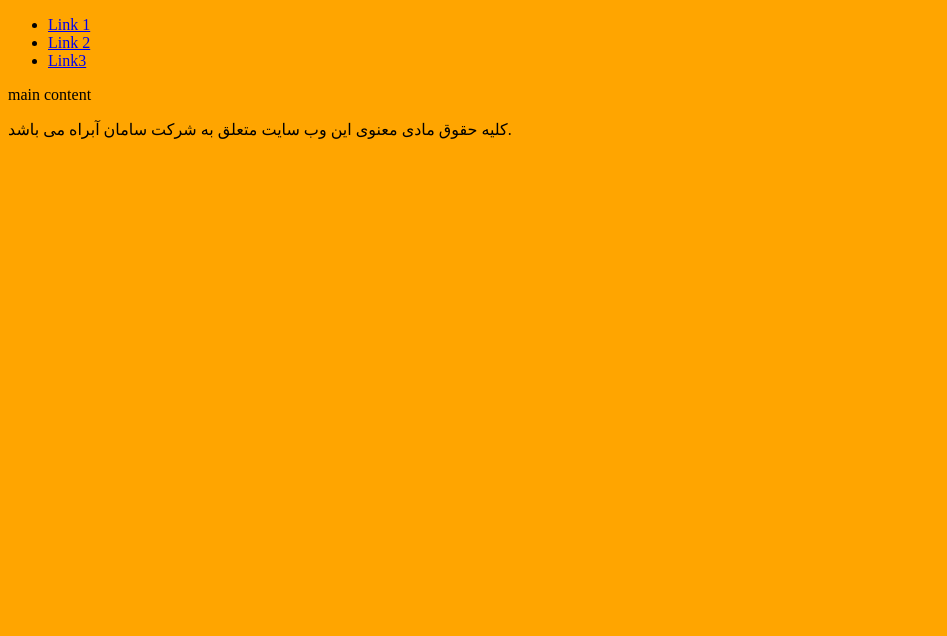
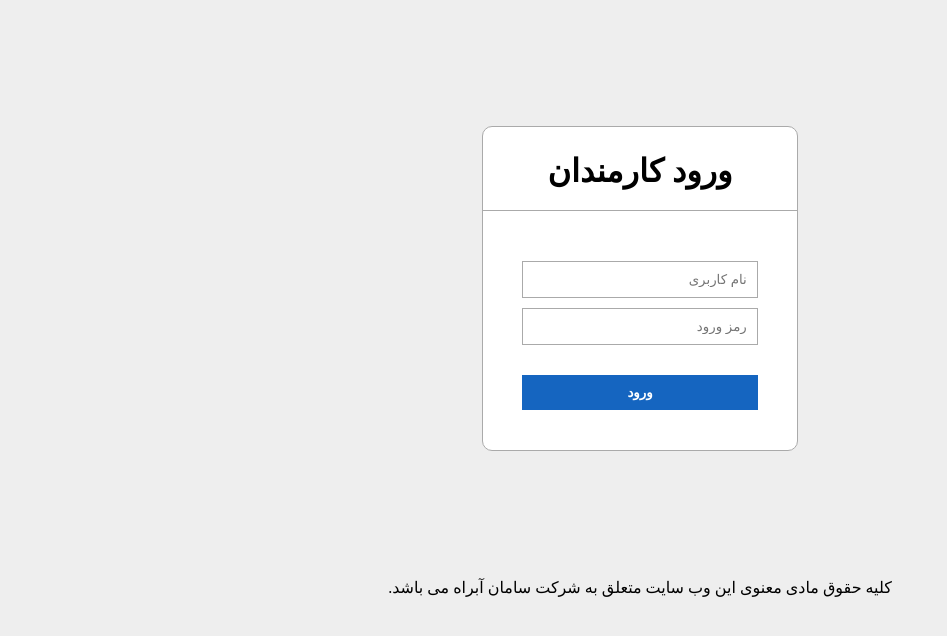
Before and after one commit to sglmi/samanabrah, a Django app: template samanabrah/users/templates/users/login.html in a window 1280 px wide. Shown: the top 636 px of the page, without its empty margins (0-947 px from the left). Run offline with Django 3.2, Linux system fonts and the light colour scheme; the template is opened without the code that fills it, so the values that code supplies are empty.

Commit message:
User can login

```diff
--- a/samanabrah/samanabrah/urls.py
+++ b/samanabrah/samanabrah/urls.py
@@ -15,8 +15,10 @@ Including another URLconf
 """
 from django.contrib import admin
 from django.urls import path, include
+from users import views as users_view
 
 urlpatterns = [
     path("admin/", admin.site.urls),
+    path("", users_view.user_login),
     path("users/", include("users.urls")),
 ]
--- a/samanabrah/static/css/style.css
+++ b/samanabrah/static/css/style.css
@@ -1,3 +1,89 @@
+* {
+  box-sizing: border-box;
+  border: none;
+  padding: none;
+}
+
+:root {
+  --main-bg: #eee;
+  --second-bg: #fff;
+  --bd: #aaa;
+}
+html {
+  text-align: right;
+  direction: rtl;
+  box-sizing: border-box;
+}
+
 body {
-  background-color: orange;
+  background-color: var(--main-bg);
 }
+
+/* LOGIN */
+.login {
+  background-color: var(--second-bg);
+  width: 25%;
+  margin: auto;
+  margin-top: 10%;
+  padding: 20px 0 40px 0;
+  border-radius: 10px;
+  border: 1px solid var(--bd);
+}
+
+.login h1 {
+  text-align: center;
+  margin: 5px 0;
+}
+
+.login hr {
+  background-color: var(--bd);
+  height: 1px;
+  margin: 20px 0 50px 0;
+
+}
+
+.login input {
+  background-color: var(--second-bg);
+  display: block;
+  width: 75%;
+  margin: auto;
+  margin-top: 10px;
+  padding: 10px;
+  border: 1px solid var(--bd);
+}
+
+.login input[type="submit"] {
+  background-color: #1565c0;
+  color: white;
+  font-weight: bold;
+  margin-top: 30px;
+  border: none;
+}
+
+.login input[type="submit"]:hover {
+  background-color: #003c8f;
+}
+
+footer p {
+  text-align: center;
+  margin-top: 10%;
+}
+
+/* Media Quries */
+@media (max-width:1024px) {
+  .login {
+    width: 40%;
+  }
+}
+
+@media (max-width:768px) {
+  .login {
+    width: 55%;
+  }
+}
+
+@media (max-width:468px) {
+  .login {
+    width: 70%;
+  }
+}
--- a/samanabrah/templates/base.html
+++ b/samanabrah/templates/base.html
@@ -5,18 +5,12 @@
     <meta charset="UTF-8">
     <meta http-equiv="X-UA-Compatible" content="IE=edge">
     <meta name="viewport" content="width=device-width, initial-scale=1.0">
-    <link rel="stylesheet" href="{% static 'css/style.css' %}"
+    <link rel="stylesheet" href="{% static 'css/style.css' %}">
     <title>{% block title %}{% endblock title%}</title>
 </head>
 <body>
   <header>
-    <nav>
-      <ul>
-        <li><a href="#">Link 1</a></li>
-        <li><a href="#">Link 2</a></li>
-        <li><a href="#">Link3</a></li>
-      </ul>
-    </nav>
+    {% include 'includes/navbar.html' %}
   </header>
   <main>
     {% block main %}{% endblock main %}
--- /dev/null
+++ b/samanabrah/templates/includes/navbar.html
@@ -0,0 +1,9 @@
+{% if user.is_authenticated %}
+<nav>
+  <ul>
+    <li><a href="#">Link 1</a></li>
+    <li><a href="#">Link 2</a></li>
+    <li><a href="#">Link3</a></li>
+  </ul>
+</nav>
+{% endif %}
--- a/samanabrah/users/templates/users/login.html
+++ b/samanabrah/users/templates/users/login.html
@@ -1,5 +1,14 @@
 {% extends 'base.html' %}
 {% block title %}{% endblock title %}
 {% block main %}
-main content
+<div class="login">
+    <h1>ورود کارمندان</h1>
+    <hr>
+    <form action="{% url 'users:login' %}" method="post">
+      {% csrf_token %}
+      <input type="text" name="username" id="username_id" placeholder="نام کاربری">
+      <input type="password" name="password" id="password_id" placeholder="رمز ورود">
+      <input type="submit" value="ورود">
+    </form>
+  </div>
 {% endblock main %}
--- a/samanabrah/users/urls.py
+++ b/samanabrah/users/urls.py
@@ -4,5 +4,6 @@ from . import views
 
 app_name = "users"
 urlpatterns = [
-    path("", views.login, name="login"),
+    path("login/", views.user_login, name="login"),
+    path("succ", views.index, name="succ"),
 ]
```
Also changed, not shown: samanabrah/users/views.py (+16 -2 lines).
